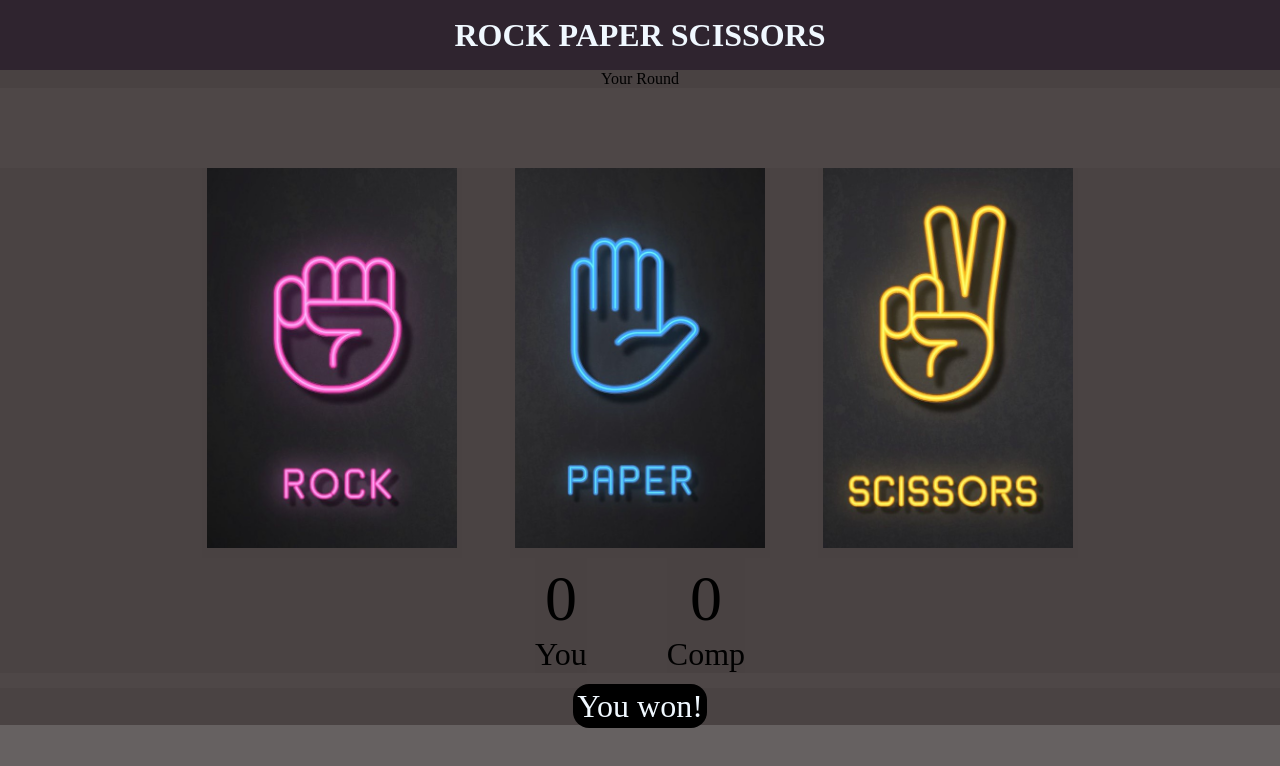
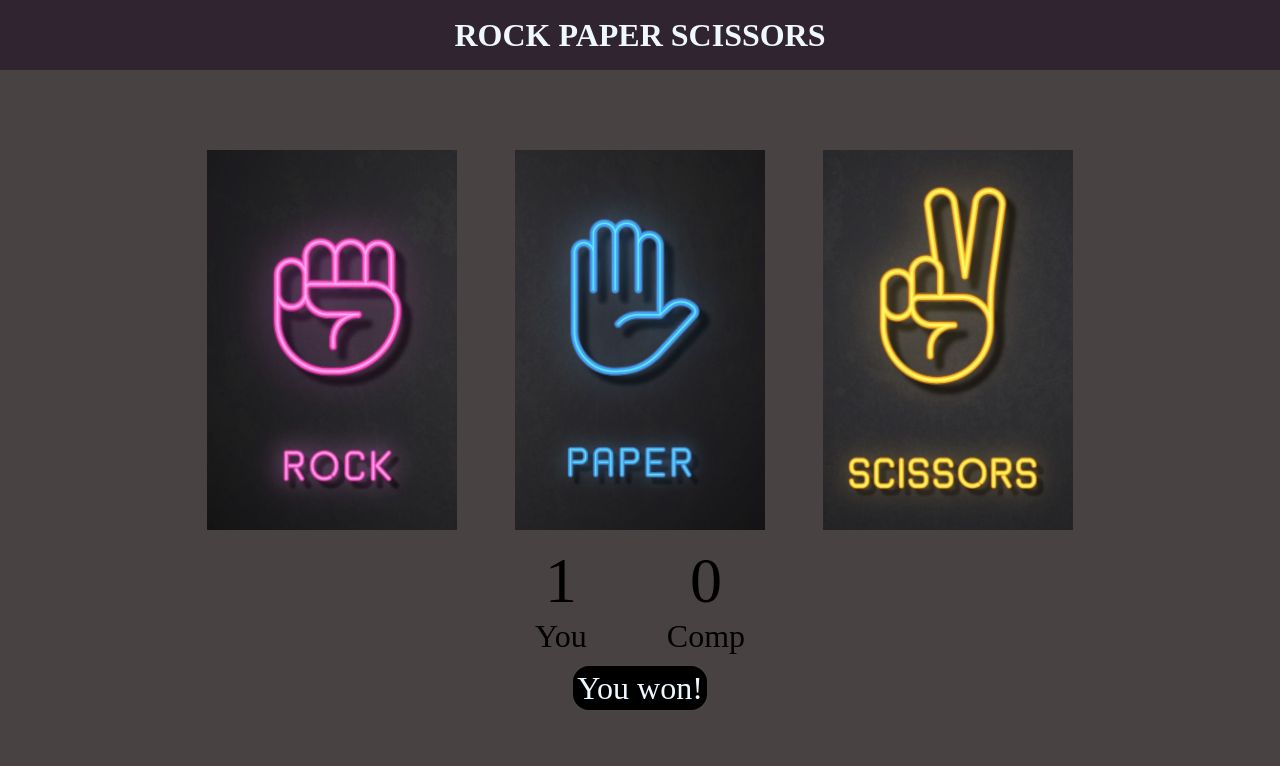
Before and after one commit to PratikBhosale01/Game---project, a plain HTML site: page Index.html in a window 1280 px wide. Both pictures are taken after a click on the element 332 px from the left and 363 px from the top of the page. Drawn offline with Linux system fonts and the light colour scheme.

Commit message:
its done

```diff
--- a/Index.html
+++ b/Index.html
@@ -9,9 +9,6 @@
 <body>
     <div id="heading">
         <H1>ROCK PAPER SCISSORS </H1>
-    </div>
-    <div class="round">
-        <p>Your Round</p>
     </div>
     <div class="choices">
         <div class="choice" id="rk">
--- a/script.js
+++ b/script.js
@@ -3,6 +3,8 @@ let compscore =0;
 
 const choices = document.querySelectorAll(".choice");
 const msg = document.querySelector(".msg");
+const compSc = document.querySelector("#comp-score");
+const userSc = document.querySelector("#user-score");
 
 const genCompChoice = () => {
     const opt = ["rk","pr","sr"];
@@ -13,6 +15,11 @@ const genCompChoice = () => {
 const drawGame = () => {
   console.log("drawGame");
   msg.innerText="Game Draw !";
+}
+
+const showScore = () => {
+    compSc.innerText=compscore;
+    userSc.innerText=userScore;
 }
 
 const showWinner = (userwin) => {
@@ -50,6 +57,7 @@ const playGame =( userChoiceId ) => {
         userChoiceId = compChoice === "rk" ? false : true ;
     }
     showWinner(userwin );
+    showScore();
  }
 
 };
--- a/style.css
+++ b/style.css
@@ -1,7 +1,7 @@
 *{
  margin: 0;
  padding: 0;
- background-color: rgba(73, 66, 66, 0.836);
+ background-color: rgba(73, 66, 66);
  text-align: center;
 }
 h1{
```
